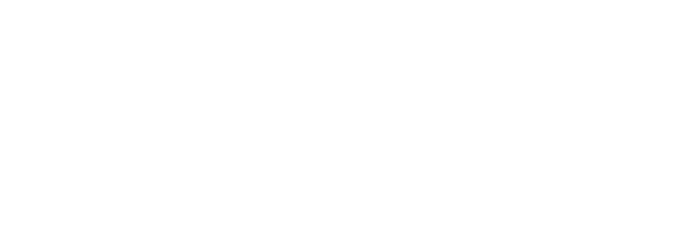
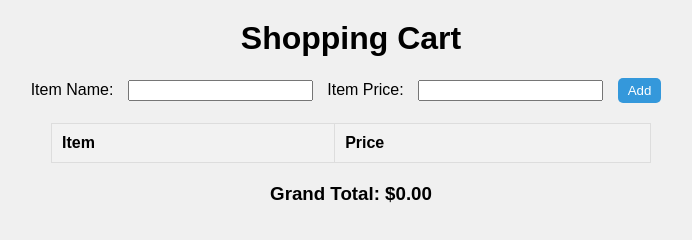
Before and after one commit to acciojob/shopping-cart-nigam85, a website: page main.html in a window 1280 px wide. Shown: the whole page, without its empty margins (289-981 px from the left). Drawn offline with Linux system fonts and the light colour scheme.

Commit message:
created a submission

```diff
--- a/main.html
+++ b/main.html
@@ -8,6 +8,26 @@
 
 <body>
 	<!-- the entire body must be written by student -->
+	 <h1>Shopping Cart</h1>
+    <div class="input-container">
+        <label for="item-name-input">Item Name:</label>
+        <input type="text" id="item-name-input" aria-label="Item Name" required>
+        <label for="item-price-input">Item Price:</label>
+        <input type="number" id="item-price-input" aria-label="Item Price" step="0.01" required>
+        <button id="add">Add</button>
+    </div>
+    <table>
+        <thead>
+            <tr>
+                <th id="item" aria-label="Item">Item</th>
+                <th id="price" aria-label="Price">Price</th>
+            </tr>
+        </thead>
+        <tbody id="cart-items">
+            <!-- Shopping cart items will be added here -->
+        </tbody>
+    </table>
+    <h3 id="total" aria-label="Grand Total">Grand Total: $0.00</h3>
     <script type="text/javascript" src="./script.js">
 </script>
 
--- a/script.js
+++ b/script.js
@@ -1 +1,53 @@
-//your code here
+// script.js
+document.addEventListener("DOMContentLoaded", function () {
+    const itemNameInput = document.getElementById("item-name-input");
+    const itemPriceInput = document.getElementById("item-price-input");
+    const addButton = document.getElementById("add");
+    const cartItems = document.getElementById("cart-items");
+    const totalDisplay = document.getElementById("total");
+
+    addButton.addEventListener("click", function () {
+        // Get item name and price from inputs
+        const itemName = itemNameInput.value.trim();
+        const itemPrice = parseFloat(itemPriceInput.value);
+
+        // Check for valid inputs
+        if (itemName !== "" && !isNaN(itemPrice) && itemPrice > 0) {
+            // Create a new row for the shopping cart
+            const newRow = document.createElement("tr");
+
+            // Create cells for item name and price
+            const itemNameCell = document.createElement("td");
+            const itemPriceCell = document.createElement("td");
+
+            // Set the cell values
+            itemNameCell.textContent = itemName;
+            itemPriceCell.textContent = `$${itemPrice.toFixed(2)}`;
+
+            // Append cells to the new row
+            newRow.appendChild(itemNameCell);
+            newRow.appendChild(itemPriceCell);
+
+            // Append the new row to the cart
+            cartItems.appendChild(newRow);
+
+            // Clear input fields
+            itemNameInput.value = "";
+            itemPriceInput.value = "";
+
+            // Calculate and update the total
+            updateTotal();
+        }
+    });
+
+    function updateTotal() {
+        const priceCells = document.querySelectorAll("#cart-items td:nth-child(2)");
+        let total = 0;
+
+        priceCells.forEach((cell) => {
+            total += parseFloat(cell.textContent.replace("$", ""));
+        });
+
+        totalDisplay.textContent = `Grand Total: $${total.toFixed(2)}`;
+    }
+});
--- a/styles.css
+++ b/styles.css
@@ -1,2 +1,55 @@
+/* styles.css */
+body {
+    font-family: Arial, sans-serif;
+    background-color: #f0f0f0;
+    margin: 0;
+    padding: 0;
+    text-align: center;
+}
 
-/* Your CSS Code here. */
+h1 {
+    margin-top: 20px;
+}
+
+.input-container {
+    margin: 20px;
+}
+
+label, input, button {
+    margin-right: 10px;
+}
+
+table {
+    margin: 20px auto;
+    border-collapse: collapse;
+    width: 80%;
+    max-width: 600px;
+}
+
+th, td {
+    padding: 10px;
+    border: 1px solid #ddd;
+    text-align: left;
+}
+
+th {
+    background-color: #f2f2f2;
+}
+
+button {
+    padding: 5px 10px;
+    background-color: #3498db;
+    color: #fff;
+    border: none;
+    border-radius: 5px;
+    cursor: pointer;
+    transition: background-color 0.2s;
+}
+
+button:hover {
+    background-color: #2980b9;
+}
+
+#total {
+    margin-top: 20px;
+}
```
